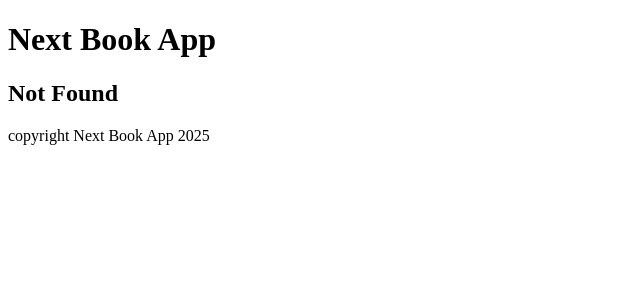
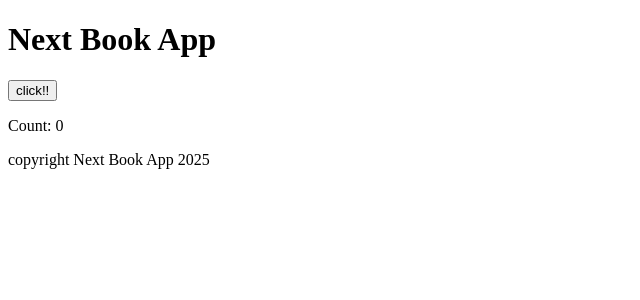
Before and after one commit to ryuma-murakami/next-book-app, a Next.js app: page /server-functions in a window 1280 px wide. Before the commit this address had no page. Shown: the top 300 px of the page, without its empty margins (0-640 px from the left). Built offline with nearby package versions, Linux system fonts and the light colour scheme.

Commit message:
feat: add server functions

```diff
--- /dev/null
+++ b/app/server-functions/actions.ts
@@ -0,0 +1,9 @@
+'use server';
+
+let count = 0;
+
+export const incrementCount = async () => {
+  await new Promise(resolve => setTimeout(resolve, 2000));
+  count++;
+  return count;
+};
--- /dev/null
+++ b/app/server-functions/page.tsx
@@ -0,0 +1,26 @@
+'use client';
+import { useState, useTransition } from 'react';
+import { incrementCount } from './actions';
+
+const ServerFunctions = () => {
+  const [count, setCount] = useState(0);
+  const [isPending, startTransition] = useTransition();
+
+  const handleClick = async () => {
+    startTransition(async () => {
+      const newCount = await incrementCount();
+      setCount(newCount);
+    });
+  };
+
+  return (
+    <div>
+      <button type="button" onClick={handleClick} disabled={isPending}>
+        click!!
+      </button>
+      {isPending ? <p>incrementing...</p> : <p>Count: {count}</p>}
+    </div>
+  );
+};
+
+export default ServerFunctions;
```
